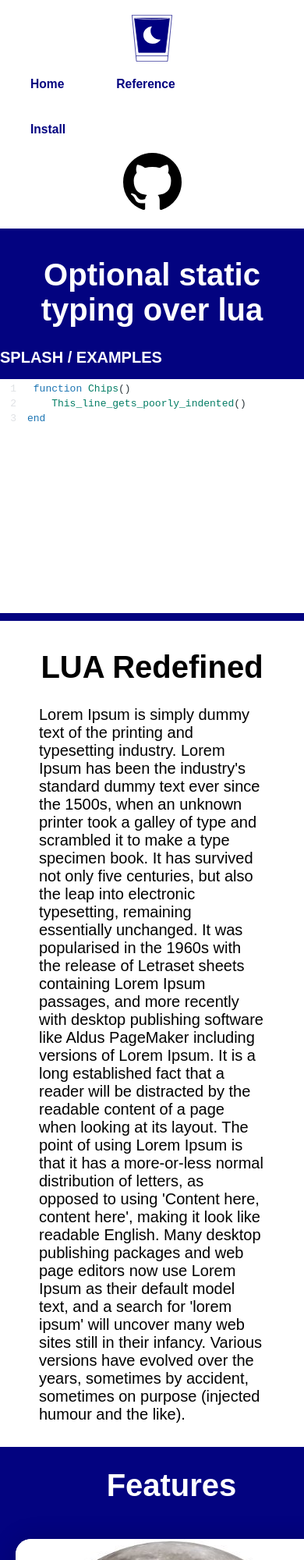
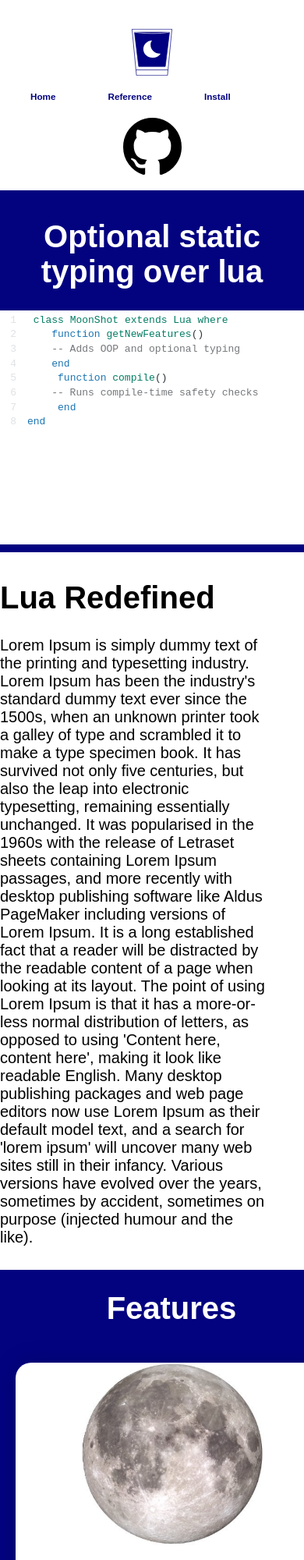
Before and after one commit to lugocorp/moonshot, a plain HTML site: page index.html in a window 390 px wide. Shown: the top 2000 px of the page at 78% size. Drawn offline with Linux system fonts and the light colour scheme.

Commit message:
Minor Updates

```diff
--- a/css/style.css
+++ b/css/style.css
@@ -35,7 +35,7 @@ body {
   display: inline;
   text-decoration: none;
   font-weight: bold;
-  font-size: 3vw;
+  font-size: 1.5vw;
   padding: 20px;
   align-items: center;
 }
@@ -58,7 +58,7 @@ body {
     left: 50%;
   }
   .navigation .center a {
-    font-size: 4vw;
+    font-size: 3vw;
     text-align: center;
     display: inline-block;
     padding-right: 42.5px;
@@ -106,13 +106,13 @@ body {
   font-size: 40px;
   align-self: left;
   color: var(--dark-text);
-  text-align: center;
+  text-align: left;
 }
 .lua p {
   position: relative;
   font-size: 20px;
   color: var(--dark-text);
-  padding-left: 50px;
+  /* padding-left: 50px; */
   padding-right: 50px;
 }
 .lua {
@@ -154,16 +154,20 @@ body {
   background-color: var(--white);
   border-radius: 20px;
   box-shadow: 0 0 30px rgba(0, 0, 0, 0.18);
+  padding-left: 10px;
 }
 
 .container {
   position: relative;
+
 }
 
 .card .container img {
-  width: 100%;
+  width: 60%;
   display: block;
   border-radius: 20px 20px 0 0;
+  align-items: center;
+  padding-left: 75px;
 }
 
 .card .details {
@@ -192,6 +196,7 @@ body {
   position: relative;
   padding: 10px 35px;
   display: grid;
+  padding-bottom: 50px;
 }
 
 .get-started h1 {
@@ -210,7 +215,6 @@ body {
   font-size: 20px;
   color: var(--dark-text);
   text-align: left;
-  padding-left: 50px;
 }
 
 .get-started .content img {
@@ -239,6 +243,7 @@ body {
   margin: 50.2px;
   text-decoration: none;
   color: var(--white);
+  text-align: center;
 }
 
 @media only screen and (max-width: 1000px) {
--- a/index.html
+++ b/index.html
@@ -1,4 +1,4 @@
-<!DOCTYPE html>
+git<!DOCTYPE html>
 <html lang="en">
   <head>
     <meta charset="UTF-8" />
@@ -31,11 +31,11 @@
     </div>
     <div class="splash small-enabled">
       <h1>Optional static typing over lua</h1>
-      <h2>SPLASH / EXAMPLES</h2>
       <div id="section"></div>
       <script>
         var editor = CodeMirror(document.getElementById("section"), {
-          value: " function Chips() \n\tThis_line_gets_poorly_indented() \nend",
+          value:
+            " class MoonShot extends Lua where \n\tfunction getNewFeatures() \n \t-- Adds OOP and optional typing \n \tend \n\t function compile() \n\t-- Runs compile-time safety checks \n\t end \nend",
           mode: "lua",
           theme: "neo",
           lineNumbers: true,
@@ -44,7 +44,7 @@
       </script>
     </div>
     <div class="lua small-enabled">
-      <h1>LUA Redefined</h1>
+      <h1>Lua Redefined</h1>
       <p>
         Lorem Ipsum is simply dummy text of the printing and typesetting
         industry. Lorem Ipsum has been the industry's standard dummy text ever
```
Also changed, not shown: README.md.
